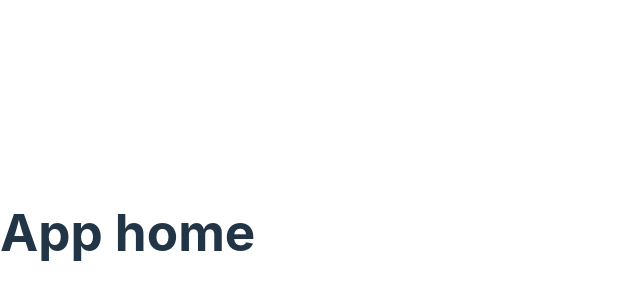
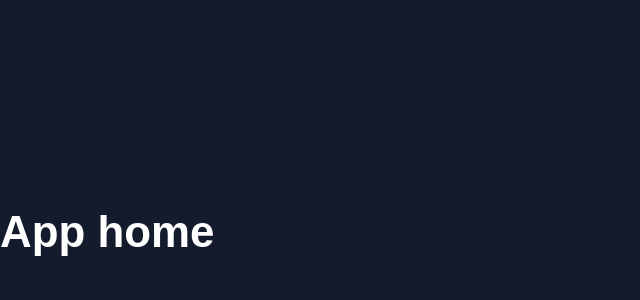
Before and after one commit to micposso/mui-dataviz-dashboard, a React (Vite) app: page / in a window 1280 px wide. Shown: the part 168-468 px from the top of the page, without its empty margins (0-640 px from the left). Built offline with nearby package versions, Linux system fonts and the light colour scheme.

Commit message:
set up theme provider and css from MUI

```diff
--- a/src/App.tsx
+++ b/src/App.tsx
@@ -6,7 +6,10 @@ function App() {
 
   return (
     <ColorModeContext.Provider value={colorMode}>
-      <h1>App home</h1>
+      <ThemeProvider theme={theme}>
+        <CssBaseline />
+        <h1>App home</h1>
+      </ThemeProvider>
     </ColorModeContext.Provider>
   );
 }
```
